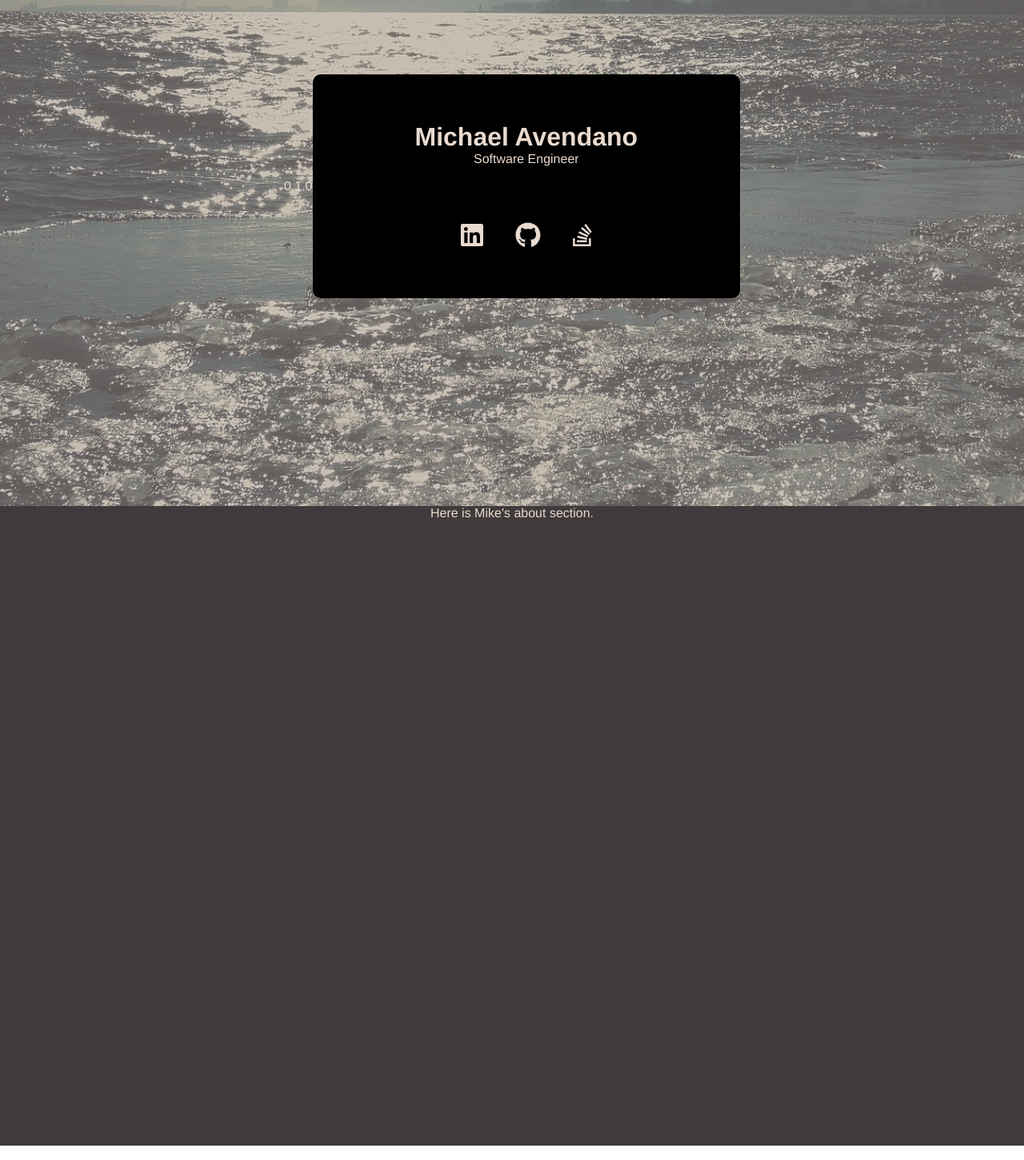
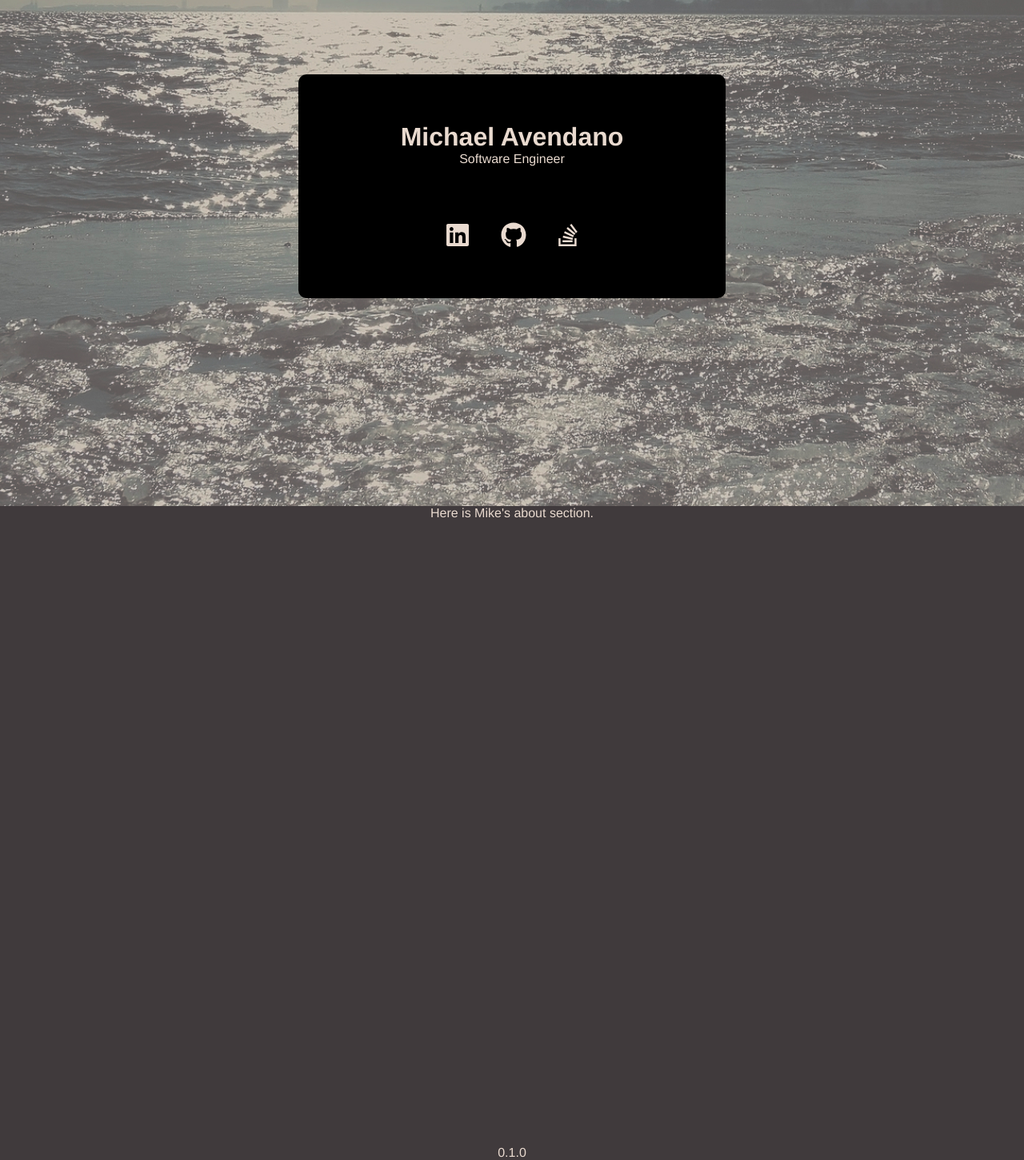
Before and after one commit to avenmia/PersonalWebsite, a Vue app: page / in a window 1280 px wide. Shown: the part 167-1618 px from the top of the page at 80% size. Built offline with nearby package versions, Linux system fonts and the light colour scheme.

Commit message:
moving version

```diff
--- a/src/App.vue
+++ b/src/App.vue
@@ -8,6 +8,7 @@
     <section class="fullpage">
       <AboutSection />
     </section>
+    <p>{{ version }}</p>
   </div>
 </template>
 
--- a/src/components/sections/HomeSection.vue
+++ b/src/components/sections/HomeSection.vue
@@ -2,7 +2,9 @@
   <div class="home-section">
     <div class="home-container">
       <div class="home-container-section">
-        <h1 class="header">Michael Avendano</h1>
+        <h1 class="header">
+          Michael Avendano
+        </h1>
         <p>Software Engineer</p>
         <div class="links">
           <a href="https://www.linkedin.com/in/michael-avendano/">
@@ -19,7 +21,6 @@
         </div>
       </div>
     </div>
-    <p>{{ version }}</p>
   </div>
 </template>
 
@@ -34,9 +35,6 @@ library.add(faGithub, faLinkedin, faStackOverflow);
 
 export default {
   name: "HomeSection",
-  props: {
-    version: String
-  },
   components: {
     FontAwesomeIcon
   }
```
